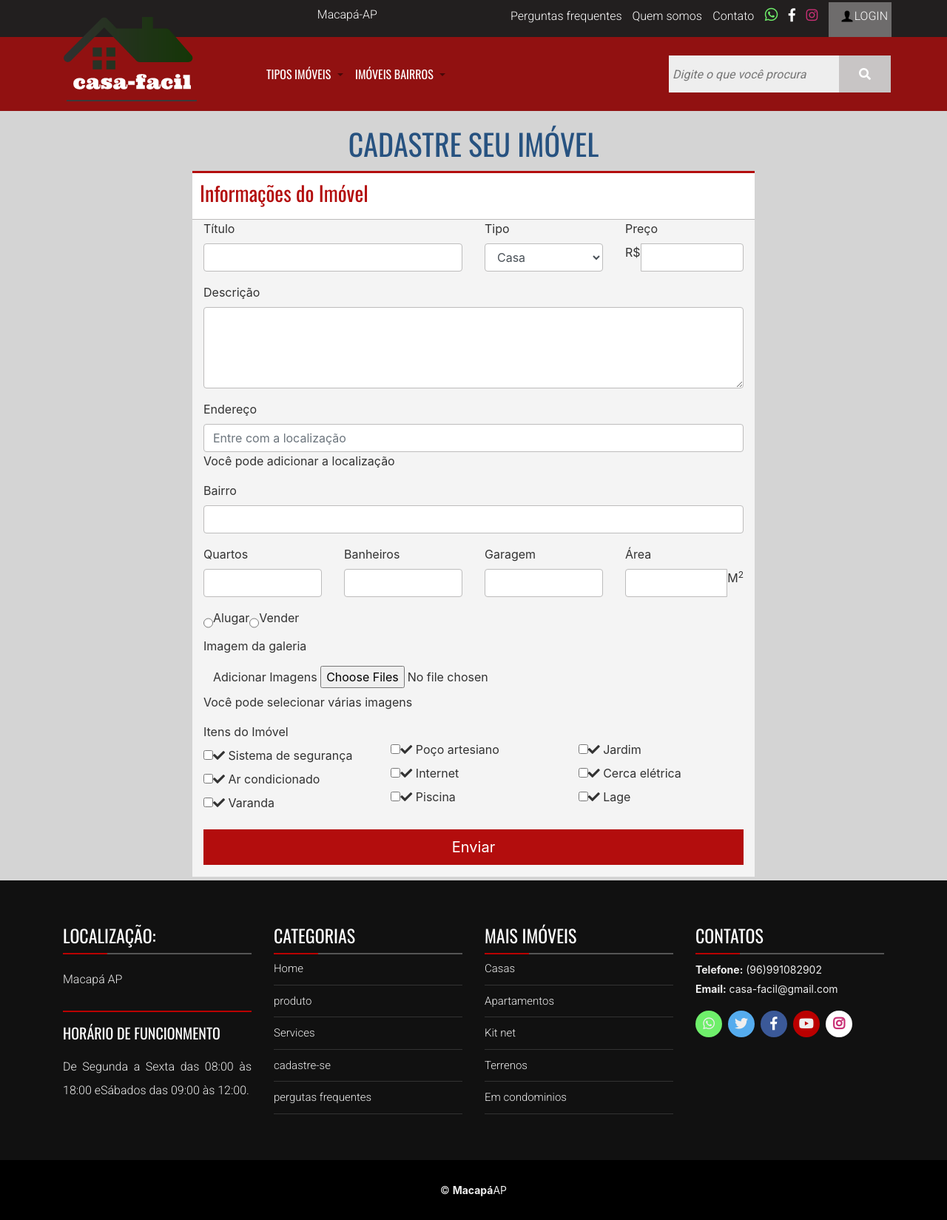
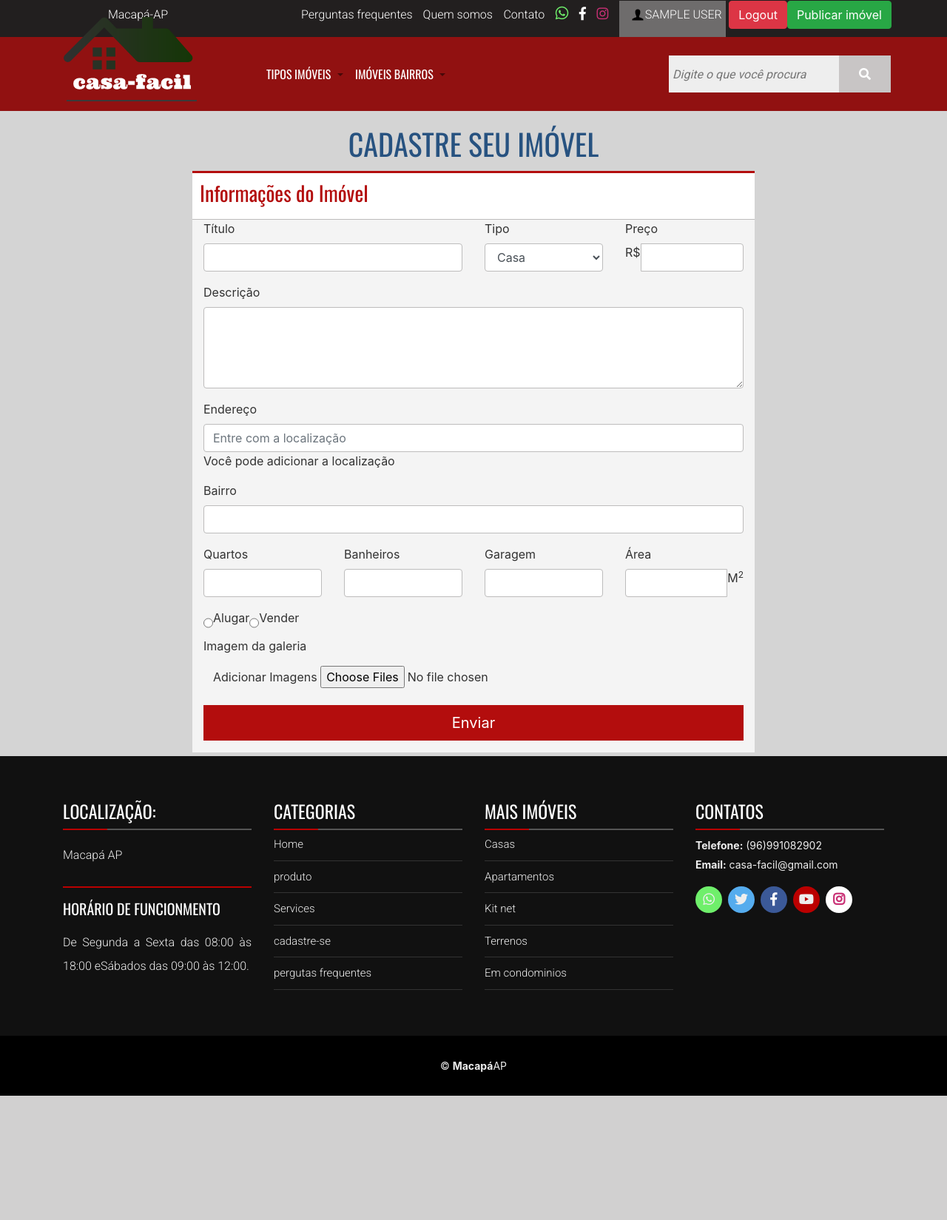
Before and after one commit to natanrch/casa-facil2, a PHP site: page /publicar-imovel.php in a window 1280 px wide. Shown: the whole page at 74% size. After the commit the page ends 1481 px from the top, so only its background shows below. Run offline with PHP 8.4, Linux system fonts and the light colour scheme; the visitor is signed in with stand-in values (Sample User, id 1); some libraries are stand-ins or nearby versions; some web fonts are replaced.

Commit message:
Login melhorado

```diff
--- a/adiciona-usuario.php
+++ b/adiciona-usuario.php
@@ -15,4 +15,5 @@ $usuario->setSenha($_POST['senha_cad']);
 var_dump($usuario);
 
 $usuario->inserir();
+
 header("Location: index.php");
--- a/config.php
+++ b/config.php
@@ -3,5 +3,5 @@
 define('DB_DRIVE', 'mysql');
 define('DB_HOSTNAME', '127.0.0.1');
 define('DB_DATABASE', 'casa_facil');
-define('DB_USERNAME', 'root');
-define('DB_PASSWORD', 'm2t3s4');
+define('DB_USERNAME', 'natan');
+define('DB_PASSWORD', '');
--- a/includ/header.php
+++ b/includ/header.php
@@ -1,4 +1,7 @@
 <!DOCTYPE html>
+<?php
+   session_start();
+?>
 <html lang="pt-br">
  <meta charset="utf-8">
 </head>
@@ -53,7 +56,15 @@
         </li>
         <li><a href="#" id="facebook"><i class="fab fa-facebook-f"></i></a></li>
         <li>  <a href="#" id="instagram"><i class="fab fa-instagram"></i></a></li>
+        <?php if(isset($_SESSION['usuario'])) { ?>
+          <li id="login-usuario"><a href="cadastro-cliente-login.php"><span><img id="login-iconi" src="svg/person.svg" alt="icon chave"><?= $_SESSION['usuario'] ?></span></a></li> <a href="logout.php" class="btn btn-danger">Logout</a><a href="publicar-imovel.php" class="btn btn-success">Publicar imóvel</a>
+        <?php
+        } else {
+         ?>
         <li id="login-usuario"><a href="cadastro-cliente-login.php"><span><img id="login-iconi" src="svg/person.svg" alt="icon chave">login</span></a></li>
+        <?php
+        }
+        ?>
       </ul>
 
     </div>
--- /dev/null
+++ b/logout.php
@@ -0,0 +1,6 @@
+<?php
+
+session_start();
+session_destroy();
+$_SESSION = array();
+header('Location: index.php');
--- a/publicar-imovel.php
+++ b/publicar-imovel.php
@@ -119,38 +119,10 @@
                     </div>
                     <div class="btn btn-o btn-default btn-file"> <i class="glyphicon glyphicon-folder-open"></i>Adicionar Imagens <input class="file" multiple="" data-show-upload="false" data-show-caption="false" data-show-remove="false" accept="image/jpeg,image/png" data-browse-class="btn btn-o btn-default" data-browse-label="Browse Images" id="1520140310030" type="file" name="imagem"></div>
                   </div>
-                  <p class="help-block">Você pode selecionar várias imagens</p>
                 </div>
               </div>
             </div>
-            <div class="row">
-              <div class="col-sm-12 col-lg-4">
-                <div class="form-group">
-                  <label>Itens do Imóvel</label>
-                  <!--<div class="checkbox custom-checkbox"><label><input type="checkbox"><span class=""></span> Garagem</label></div>-->
-                  <div class="checkbox custom-checkbox"><label><input type="checkbox"><span class="fa fa-check"></span> Sistema de segurança</label></div>
-                  <div class="checkbox custom-checkbox"><label><input type="checkbox"><span class="fa fa-check"></span> Ar condicionado</label></div>
-                  <div class="checkbox custom-checkbox"><label><input type="checkbox"><span class="fa fa-check"></span> Varanda</label></div>
-                </div>
-              </div>
-              <div class="col-sm-12 col-lg-4">
-                <div class="form-group">
-                  <label></label>
-                  <div class="checkbox custom-checkbox"><label><input type="checkbox"><span class="fa fa-check"></span> Poço artesiano</label></div>
-                  <div class="checkbox custom-checkbox"><label><input type="checkbox"><span class="fa fa-check"></span> Internet</label></div>
-                  <div class="checkbox custom-checkbox"><label><input type="checkbox"><span class="fa fa-check"></span> Piscina</label></div>
-                  <!--<div class="checkbox custom-checkbox"><label><input type="checkbox"><span class="fa fa-check"></span> TV à Cabo</label></div>-->
-                </div>
-              </div>
-              <div class="col-sm-12 col-lg-4">
-                <div class="form-group">
-                  <label></label>
-                  <div class="checkbox custom-checkbox"><label><input type="checkbox"><span class="fa fa-check"></span> Jardim</label></div>
-                  <div class="checkbox custom-checkbox"><label><input type="checkbox"><span class="fa fa-check"></span> Cerca elétrica</label></div>
-                  <div class="checkbox custom-checkbox"><label><input type="checkbox"><span class="fa fa-check"></span> Lage</label></div>
-                </div>
-              </div>
-            </div>
+
             <div class="form-group " id="adicionar">
               <!-- <input type="submit" name="enviar" class="btn btn-primary"> -->
               <button id="enviar"  name="enviar" type="submit" class="btn  btn-lg" ">Enviar</button>
```
Also changed, not shown: class/Usuario.php (+4 -4 lines), logar.php (+10 -9 lines), img/WhatsApp Image 2018-11-07 at 13.55.07.jpeg (added), img/noticia01.jpg (added), 1 other file.
